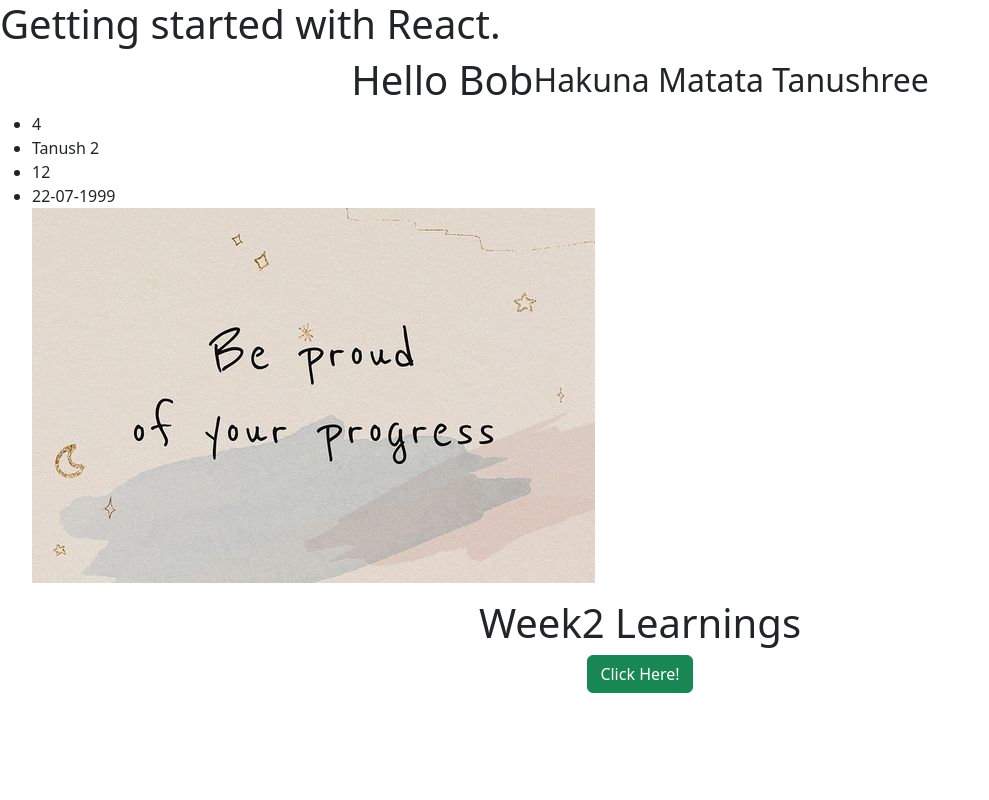
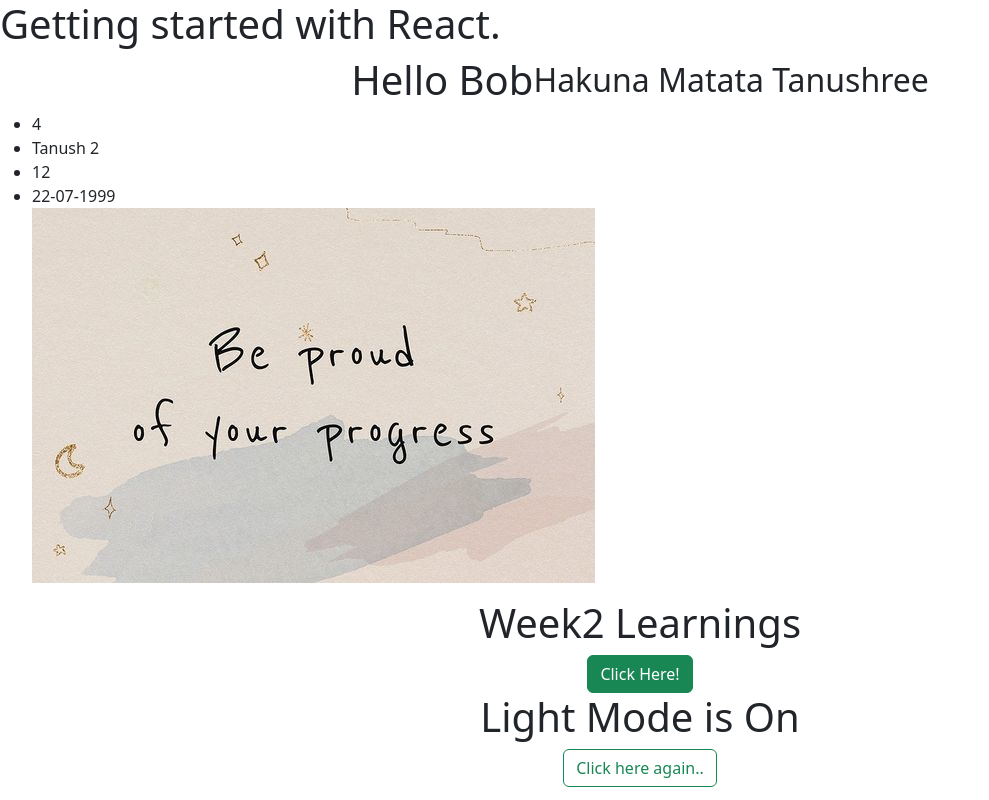
Before and after one commit to Tanushree227/starting_app, a React (Create React App) app: page / in a window 1280 px wide. Shown: the whole page, without its empty margins (0-989 px from the left). Built offline with nearby package versions, Linux system fonts and the light colour scheme.

Commit message:
user events

```diff
--- a/src/components/Week2.js
+++ b/src/components/Week2.js
@@ -1,15 +1,33 @@
-import React from 'react'
+import React from "react";
 
 export default function Week2() {
-    function clickHandler()
-    {
-        alert("Ohh Good Job, Keep Going.")
+  let darkModeOn = false;
+  const darkMode = <h1>Dark Mode is On</h1>;
+  const lightMode = <h1>Light Mode is On</h1>;
+  function handleClick() {
+    darkModeOn = !darkModeOn;
+    if (darkModeOn === true) {
+      alert("Dark Mode is On");
+    } else {
+      alert("Light Mode is On");
     }
+  }
+  function clickHandler() {
+    alert("Ohh Good Job, Keep Going.");
+  }
 
   return (
     <div align="center">
-        <h1>Week2 Learnings</h1>
-        <button className='btn btn-success' onClick={clickHandler}>Click Here!</button>
+      <h1>Week2 Learnings</h1>
+      <button className="btn btn-success" onClick={clickHandler}>
+        Click Here!
+      </button>
+      <div>
+        {darkModeOn ? darkMode : lightMode}
+        <button className="btn btn-outline-success" onClick={handleClick}>
+          Click here again..
+        </button>
+      </div>
     </div>
-  )
+  );
 }
```
